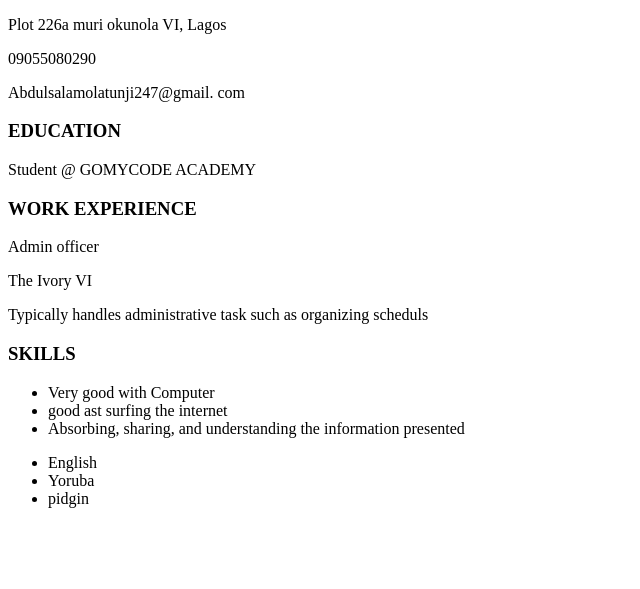
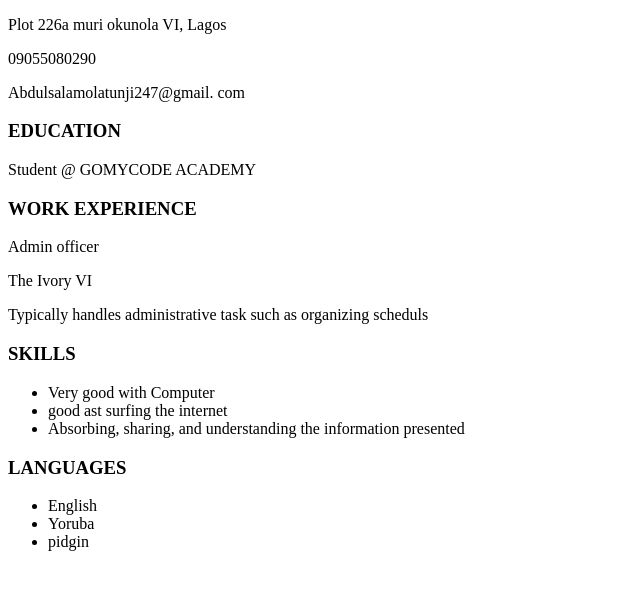
Before and after one commit to Ancestor247/my-cv, a plain HTML site: page index.html in a window 1280 px wide. Shown: the part 105-694 px from the top of the page, without its empty margins (0-640 px from the left). Drawn offline with Linux system fonts and the light colour scheme.

Commit message:
languages updated2

```diff
--- a/index.html
+++ b/index.html
@@ -33,6 +33,8 @@
       <li>Absorbing, sharing, and understanding the information presented</li>
     </ul>
     <!-- Languages -->
+
+    <h3>LANGUAGES</h3>
     <ul>
       <li>English</li>
       <li>Yoruba</li>
```
